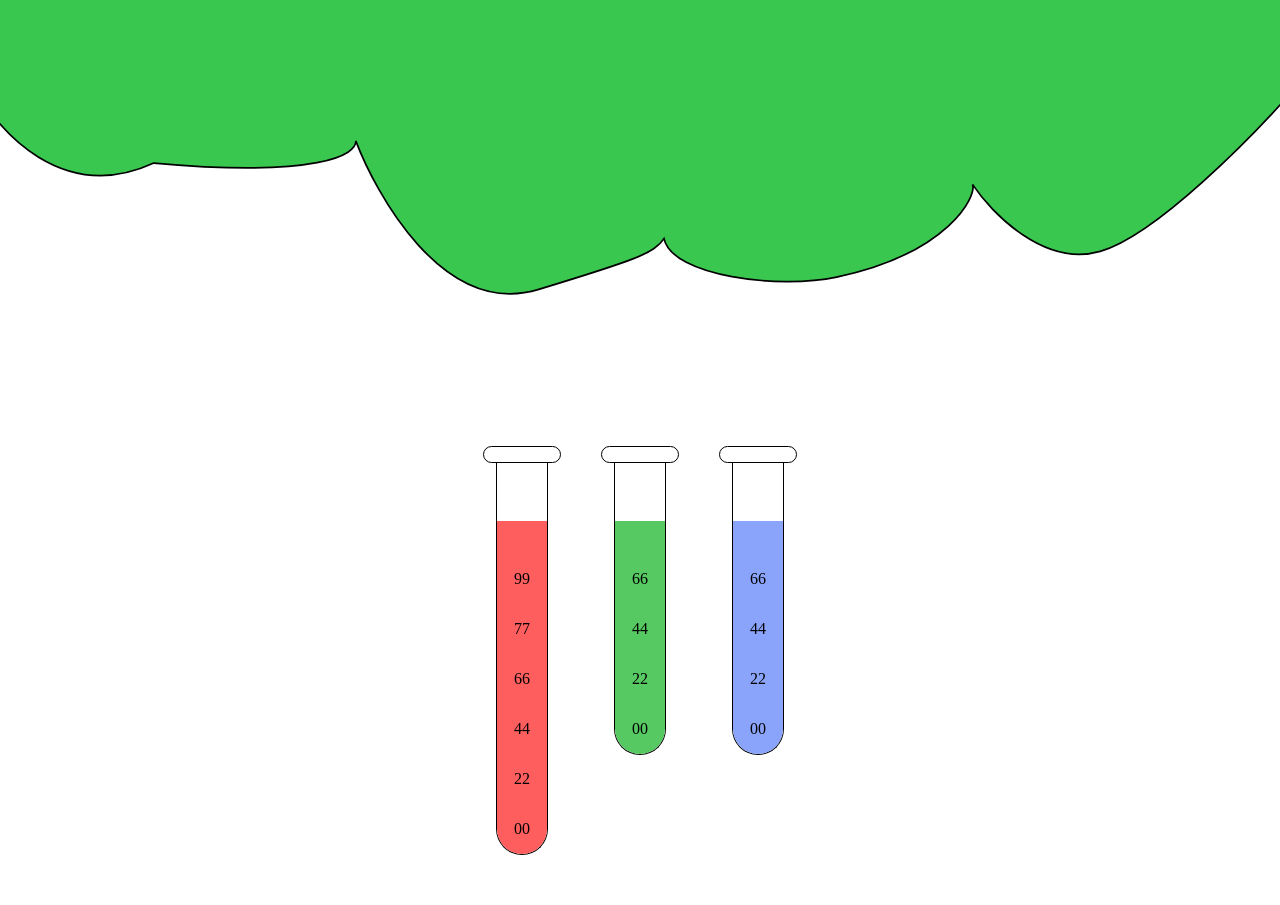
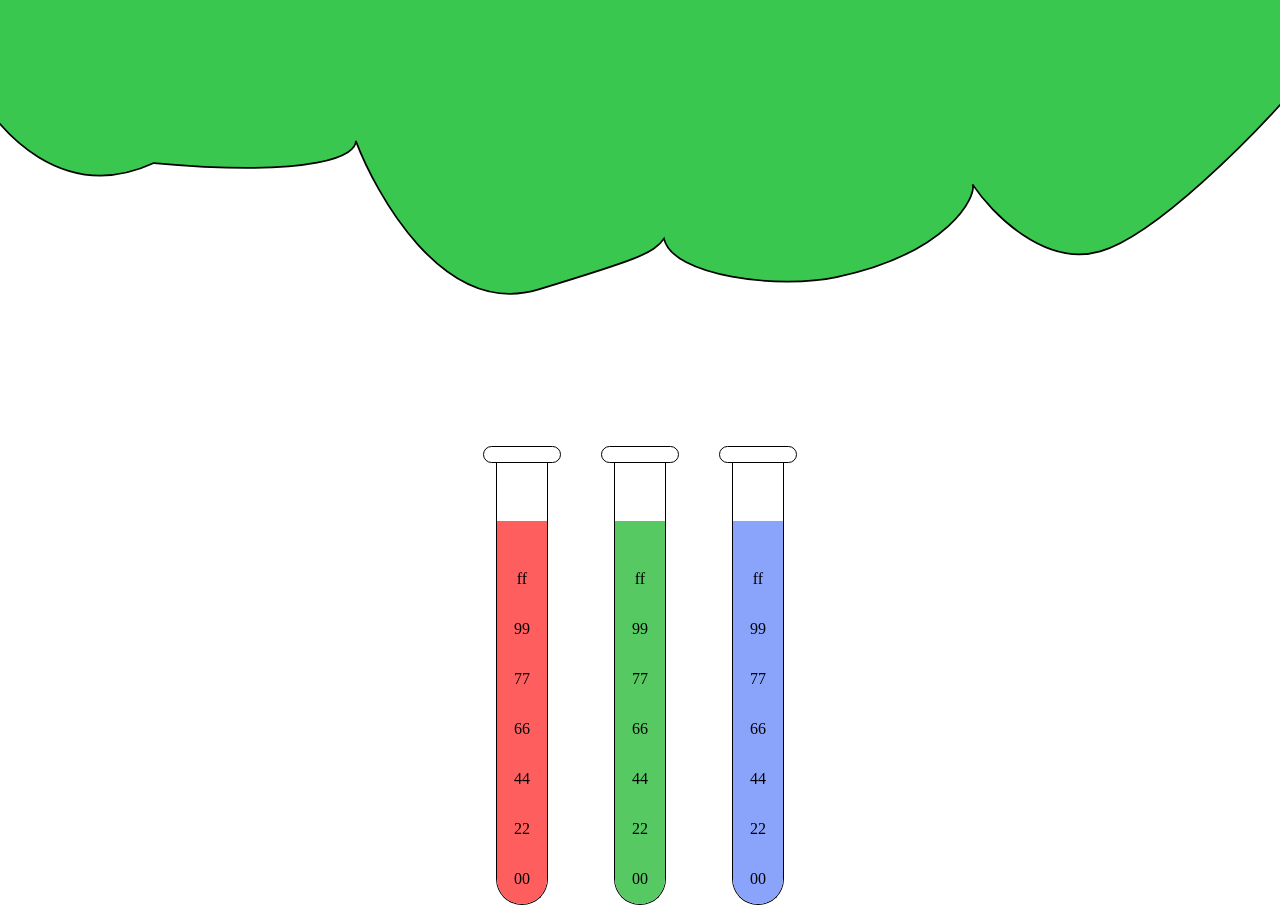
Before and after one commit to Roman-Patskan/rgb-chemical, a plain HTML site: page index.html in a window 1280 px wide. Before the commit the page ends 855 px from the top, so only its background shows below. Drawn offline with Linux system fonts and the light colour scheme.

Commit message:
js by anna

```diff
--- a/index.html
+++ b/index.html
@@ -21,35 +21,24 @@
     <div class="capsulas">
       <div class="headder"></div>
       <div class="wrapper">
-        <div class="capsulas-box color-red">
-          <p class="control" data-index="0">99</p>
-          <p class="control" data-index="0">77</p>
-          <p class="control" data-index="0">66</p>
-          <p class="control active" data-index="0">44</p>
-          <p class="control" data-index="0">22</p>
-          <p class="control" data-index="0">00</p>
+        <div class="capsulas-box color-red" id="color-red">
+
         </div>
       </div>
     </div>
     <div class="capsulas">
       <div class="headder"></div>
       <div class="wrapper">
-        <div class="capsulas-box color-green">
-          <p class="control" data-index="1">66</p>
-          <p class="control active" data-index="1">44</p>
-          <p class="control" data-index="1">22</p>
-          <p class="control" data-index="1">00</p>
+        <div class="capsulas-box color-green" id="color-green">
+
         </div>
       </div>
     </div>
     <div class="capsulas">
       <div class="headder"></div>
       <div class="wrapper">
-        <div class="capsulas-box color-blue">
-          <p class="control" data-index="2">66</p>
-          <p class="control active" data-index="2">44</p>
-          <p class="control" data-index="2">22</p>
-          <p class="control" data-index="2">00</p>
+        <div class="capsulas-box color-blue" id="color-blue">
+
         </div>
       </div>
     </div>
--- a/script.js
+++ b/script.js
@@ -1 +1,34 @@
-console.log('test')
+let colors = ["00", "22", "44", "66", "77", "99", "ff"];
+colors.reverse()
+console.log(colors);
+
+let colorBoxRed = document.getElementById("color-red");
+let colorBoxGreen = document.getElementById("color-green");
+let colorBoxBlue = document.getElementById("color-blue");
+
+colors.forEach((item) => {
+    let colorElement = document.createElement("p");
+    colorElement.textContent = item;
+    colorElement.classList.add("control");
+    colorElement.dataset.index = "0";
+    colorBoxRed.insertAdjacentElement('beforeend', colorElement);
+    });
+
+
+colors.forEach((item) => {
+    let colorElement = document.createElement("p");
+    colorElement.textContent = item;
+    colorElement.classList.add("control");
+    colorElement.dataset.index = "1";
+    colorBoxGreen.insertAdjacentElement('beforeend', colorElement);
+
+});
+
+colors.forEach((item) => {
+    let colorElement = document.createElement("p");
+    colorElement.textContent = item;
+    colorElement.classList.add("control");
+    colorElement.dataset.index = "2";
+    colorBoxBlue.insertAdjacentElement('beforeend', colorElement);
+
+});
```
